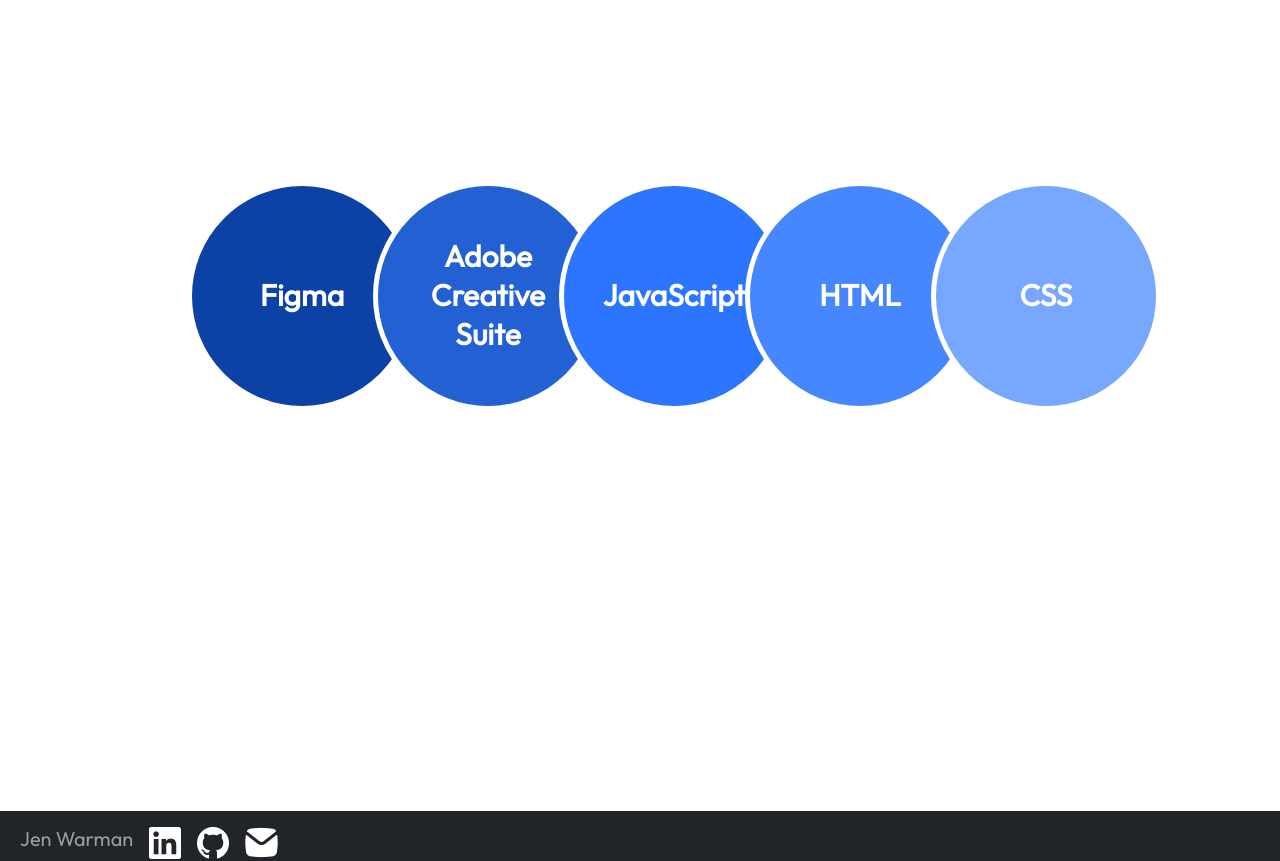
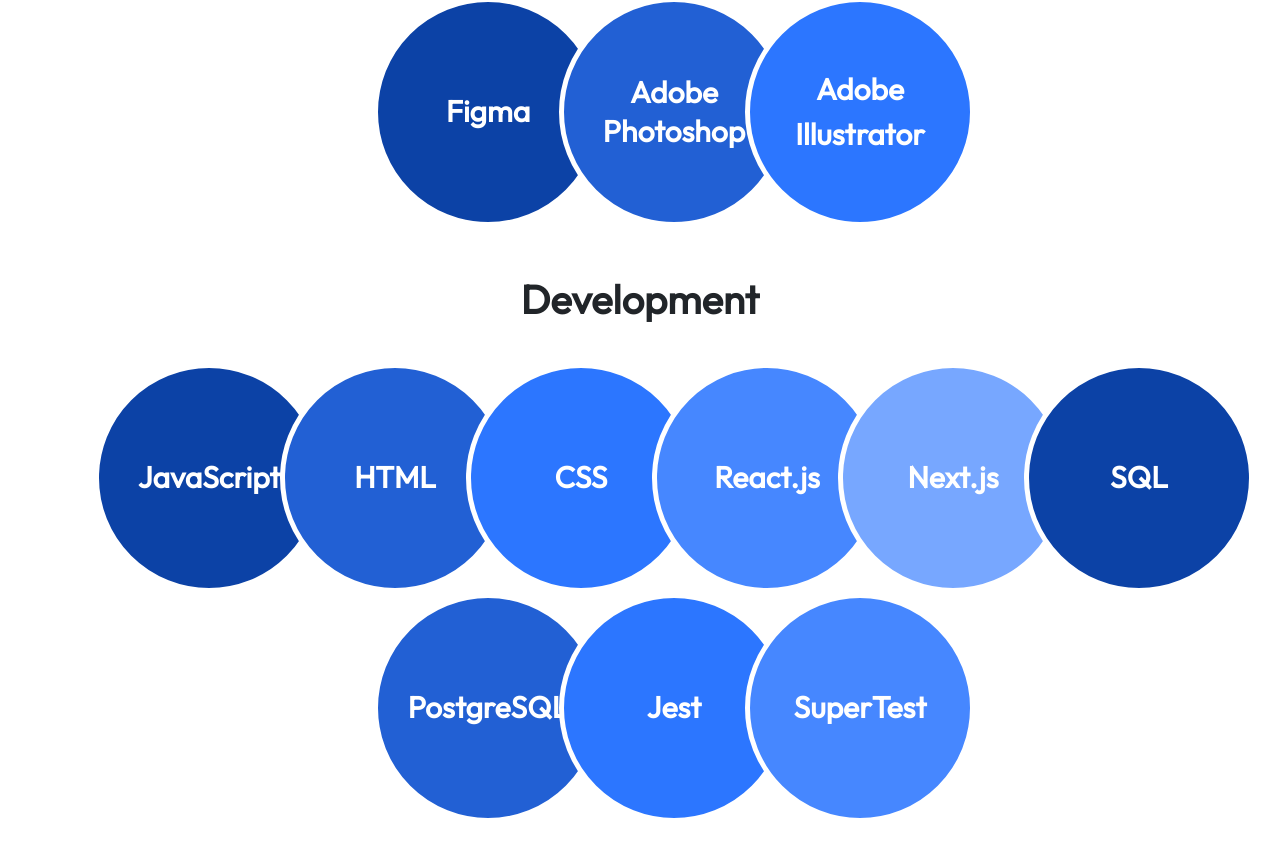
Before and after one commit to JenWarman/portfolio, a React (Vite) app: page /about in a window 1280 px wide. Shown: the part 1052-1913 px from the top of the page. Built offline with nearby package versions, Linux system fonts and the light colour scheme.

Commit message:
update skills component

```diff
--- a/src/components/Skills.jsx
+++ b/src/components/Skills.jsx
@@ -8,21 +8,56 @@
 
   return (
     <Container className='skills'>
+      <Row>
+      <h2 className='skills-title'>Design</h2>
+      </Row>
       <Row className='skills-row'>
         <Col xs={4} md={2} >
         <div className='skills-circle' id='figma'>Figma</div>
         </Col>
         <Col xs={4} md={2} >
-          <div className='skills-circle' id='adobe'>Adobe Creative Suite</div>
+          <div className='skills-circle' id='adobe'>Adobe Photoshop</div>
         </Col>
         <Col xs={4} md={2} >
-          <div className='skills-circle' id='javascript'>JavaScript</div>
+          <div className='skills-circle' id='javascript'>Adobe Illustrator</div>
         </Col>
-        <Col xs={4} md={2} >
+        {/* <Col xs={4} md={2} >
           <div className='skills-circle' id='html'>HTML</div>
         </Col>
         <Col xs={4} md={2} >
           <div className='skills-circle' id='css'>CSS</div>
+        </Col> */}
+        </Row>
+        <Row>
+      <h2 className='skills-title' id='development-skills-title'>Development</h2>
+      </Row>
+        <Row className='skills-row'>
+        <Col xs={4} md={2} >
+        <div className='skills-circle' id='figma'>JavaScript</div>
+        </Col>
+        <Col xs={4} md={2} >
+          <div className='skills-circle' id='adobe'>HTML</div>
+        </Col>
+        <Col xs={4} md={2} >
+          <div className='skills-circle' id='javascript'>CSS</div>
+        </Col>
+        <Col xs={4} md={2} >
+          <div className='skills-circle' id='html'>React.js</div>
+        </Col>
+        <Col xs={4} md={2} >
+          <div className='skills-circle' id='css'>Next.js</div>
+        </Col>
+        <Col xs={4} md={2} >
+          <div className='skills-circle' id='figma'>SQL</div>
+        </Col>
+        <Col xs={4} md={2} >
+          <div className='skills-circle' id='adobe'>PostgreSQL</div>
+        </Col>
+        <Col xs={4} md={2} >
+          <div className='skills-circle' id='javascript'>Jest</div>
+        </Col>
+        <Col xs={4} md={2} >
+          <div className='skills-circle' id='html'>SuperTest</div>
         </Col>
         </Row>
     </Container>
--- a/src/index.css
+++ b/src/index.css
@@ -83,8 +83,8 @@
 }
 
 .about-section {
-  margin-top: 10em;
-  margin-bottom: 10em;
+  margin-top: 4rem;
+  margin-bottom: 4rem;
 }
 .about-row.row {
   justify-content: center;
@@ -99,10 +99,11 @@
   text-align: justify;
   margin-right: 3rem
 }
+.skills.container {
+  padding-top: 0
+}
+.skills {
 
-.skills {
-  margin-top: 10rem;
-  margin-bottom: 20rem;
   justify-content: center;
   font-weight: 600 ;
 }
@@ -110,6 +111,8 @@
 .skills-row.row {
   justify-content: center;
   margin: auto;
+  padding-top: 2rem;
+  padding-bottom: 3rem;
 }
 
 .skills-image {
@@ -150,7 +153,11 @@
 #css {
   background-color: #77A7FF;
 }
-
+.skills-title {
+  text-align: center;
+  font-size: 40px;
+  font-weight: bold;
+}
 .design-projects {
   max-width: 60em;
   margin: 0 auto;
@@ -351,6 +358,7 @@
   }
   .about-title {
     font-size: 3rem;
+    text-align: center;
   }
   .about-text {
     margin: 0 auto;
@@ -370,7 +378,9 @@
     font-size: 30px;
     text-align: center;
   }
-
+  .skills-title {
+    font-size: 1.8rem;
+  }
   .skills.container {
     margin-top: 2rem;
     margin-bottom: 2rem;
@@ -382,6 +392,12 @@
     justify-content: center;
     max-width: 80vw;
     margin: 0.5rem;
+    padding: 0.5rem;
+    padding-top: 0;
+    margin-top: 0
+  }
+  #development-skills-title{
+    padding-top: 1rem
   }
 
   .skills-circle {
@@ -534,6 +550,7 @@
   }
 
 }
+
 /* Animation */
 .slide-right {
 	-webkit-animation: slide-right 2s cubic-bezier(0.250, 0.460, 0.450, 0.940) 0.6 both;
```
